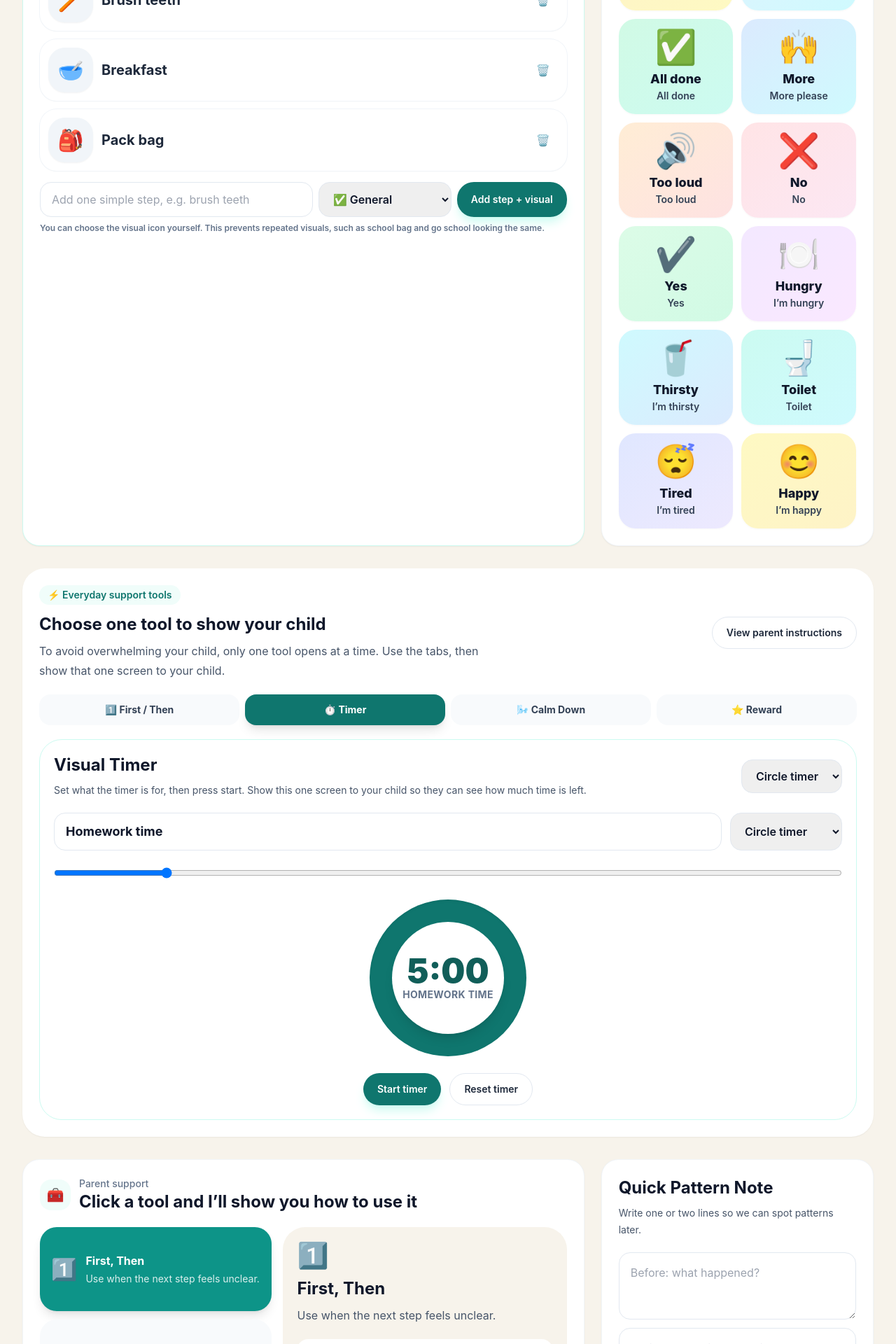
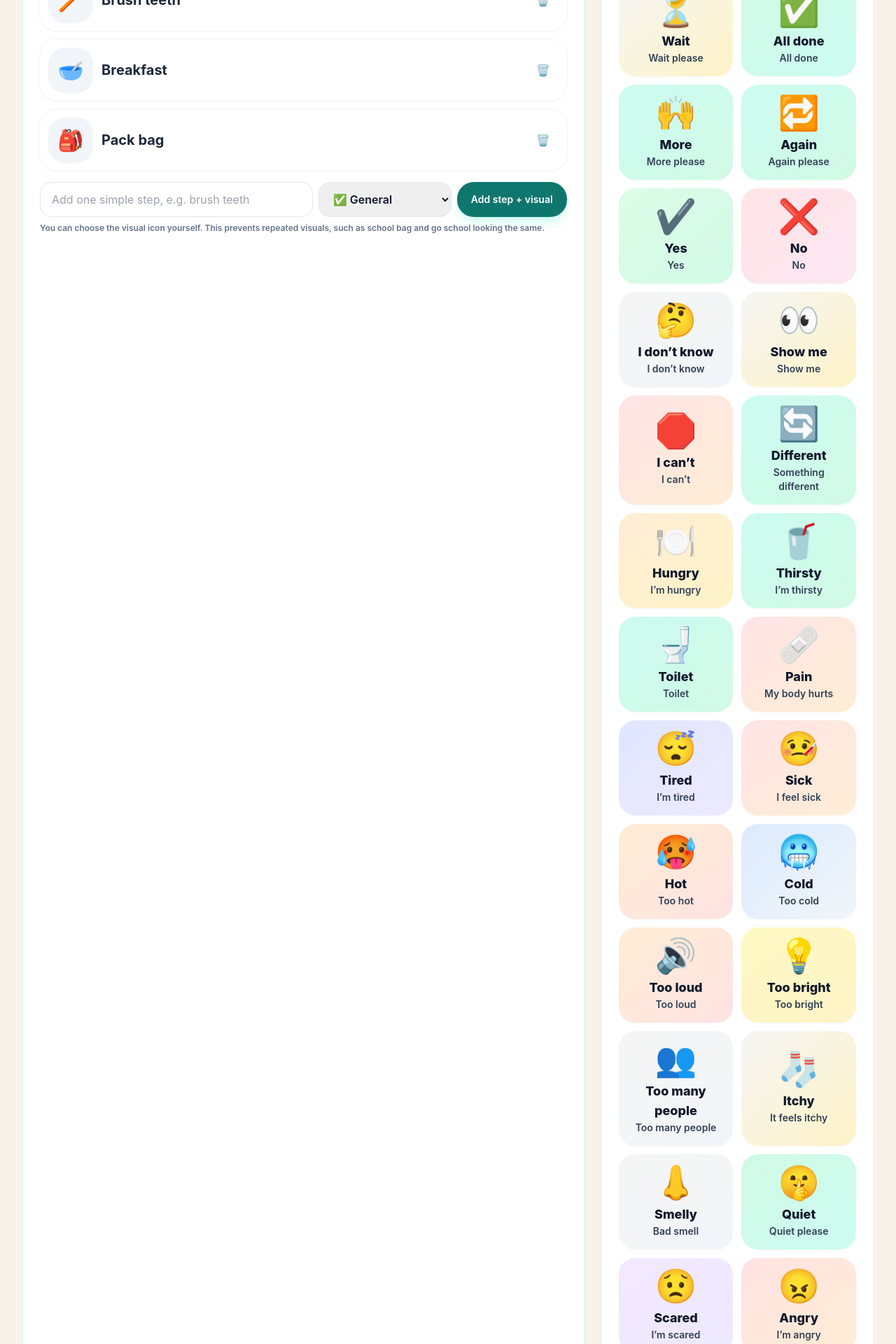
Before and after one commit to autismpathwaysconsulting/apc-calm-companion, a React (Vite) app: page / in a window 1280 px wide. Shown: the part 2800-4720 px from the top of the page at 70% size. Built offline with nearby package versions, Linux system fonts and the light colour scheme.

Commit message:
Add child communication board and default voice on

```diff
--- a/src/App.jsx
+++ b/src/App.jsx
@@ -158,17 +158,52 @@ const calmResets = {
 
 const supportCards = [
   { title: "Help", icon: "🙋", words: "I need help", color: "from-amber-100 to-yellow-100", speak: "I need help please." },
-  { title: "Break", icon: "🧘", words: "Break please", color: "from-sky-100 to-cyan-100", speak: "I need a break." },
+  { title: "Break", icon: "🧘", words: "Break please", color: "from-emerald-100 to-teal-100", speak: "I need a break." },
+  { title: "Wait", icon: "⏳", words: "Wait please", color: "from-stone-100 to-amber-100", speak: "Wait please." },
   { title: "All done", icon: "✅", words: "All done", color: "from-emerald-100 to-teal-100", speak: "I am all done." },
-  { title: "More", icon: "🙌", words: "More please", color: "from-blue-100 to-cyan-100", speak: "More please." },
+  { title: "More", icon: "🙌", words: "More please", color: "from-teal-100 to-emerald-100", speak: "More please." },
+  { title: "Again", icon: "🔁", words: "Again please", color: "from-teal-100 to-emerald-100", speak: "Again please." },
+
+  { title: "Yes", icon: "✔️", words: "Yes", color: "from-green-100 to-emerald-100", speak: "Yes." },
+  { title: "No", icon: "❌", words: "No", color: "from-rose-100 to-pink-100", speak: "No." },
+  { title: "I don’t know", icon: "🤔", words: "I don’t know", color: "from-stone-100 to-slate-100", speak: "I do not know." },
+  { title: "Show me", icon: "👀", words: "Show me", color: "from-stone-100 to-amber-100", speak: "Show me please." },
+  { title: "I can’t", icon: "🛑", words: "I can’t", color: "from-rose-100 to-orange-100", speak: "I cannot do it right now." },
+  { title: "Different", icon: "🔄", words: "Something different", color: "from-teal-100 to-emerald-100", speak: "I want something different." },
+
+  { title: "Hungry", icon: "🍽️", words: "I’m hungry", color: "from-orange-100 to-amber-100", speak: "I am hungry." },
+  { title: "Thirsty", icon: "🥤", words: "I’m thirsty", color: "from-teal-100 to-emerald-100", speak: "I am thirsty." },
+  { title: "Toilet", icon: "🚽", words: "Toilet", color: "from-teal-100 to-emerald-100", speak: "I need the toilet." },
+  { title: "Pain", icon: "🩹", words: "My body hurts", color: "from-rose-100 to-orange-100", speak: "My body hurts." },
+  { title: "Tired", icon: "😴", words: "I’m tired", color: "from-indigo-100 to-violet-100", speak: "I am tired." },
+  { title: "Sick", icon: "🤒", words: "I feel sick", color: "from-rose-100 to-orange-100", speak: "I feel sick." },
+  { title: "Hot", icon: "🥵", words: "Too hot", color: "from-orange-100 to-red-100", speak: "I feel too hot." },
+  { title: "Cold", icon: "🥶", words: "Too cold", color: "from-blue-100 to-slate-100", speak: "I feel too cold." },
+
   { title: "Too loud", icon: "🔊", words: "Too loud", color: "from-orange-100 to-red-100", speak: "It is too loud." },
-  { title: "No", icon: "❌", words: "No", color: "from-rose-100 to-pink-100", speak: "No." },
-  { title: "Yes", icon: "✔️", words: "Yes", color: "from-green-100 to-emerald-100", speak: "Yes." },
-  { title: "Hungry", icon: "🍽️", words: "I’m hungry", color: "from-purple-100 to-fuchsia-100", speak: "I am hungry." },
-  { title: "Thirsty", icon: "🥤", words: "I’m thirsty", color: "from-cyan-100 to-blue-100", speak: "I am thirsty." },
-  { title: "Toilet", icon: "🚽", words: "Toilet", color: "from-teal-100 to-cyan-100", speak: "I need the toilet." },
-  { title: "Tired", icon: "😴", words: "I’m tired", color: "from-indigo-100 to-violet-100", speak: "I am tired." },
+  { title: "Too bright", icon: "💡", words: "Too bright", color: "from-yellow-100 to-amber-100", speak: "It is too bright." },
+  { title: "Too many people", icon: "👥", words: "Too many people", color: "from-stone-100 to-slate-100", speak: "There are too many people." },
+  { title: "Itchy", icon: "🧦", words: "It feels itchy", color: "from-stone-100 to-amber-100", speak: "It feels itchy." },
+  { title: "Smelly", icon: "👃", words: "Bad smell", color: "from-stone-100 to-slate-100", speak: "There is a bad smell." },
+  { title: "Quiet", icon: "🤫", words: "Quiet please", color: "from-emerald-100 to-teal-100", speak: "Quiet please." },
+
+  { title: "Scared", icon: "😟", words: "I’m scared", color: "from-purple-100 to-violet-100", speak: "I am scared." },
+  { title: "Angry", icon: "😠", words: "I’m angry", color: "from-red-100 to-orange-100", speak: "I am angry." },
+  { title: "Sad", icon: "😢", words: "I’m sad", color: "from-blue-100 to-slate-100", speak: "I am sad." },
   { title: "Happy", icon: "😊", words: "I’m happy", color: "from-yellow-100 to-amber-100", speak: "I am happy." },
+  { title: "Worried", icon: "😰", words: "I’m worried", color: "from-purple-100 to-violet-100", speak: "I am worried." },
+
+  { title: "Stop", icon: "✋", words: "Stop please", color: "from-rose-100 to-pink-100", speak: "Stop please." },
+  { title: "Space", icon: "🌿", words: "I need space", color: "from-emerald-100 to-teal-100", speak: "I need space." },
+  { title: "Don’t touch", icon: "🚫", words: "Don’t touch me", color: "from-rose-100 to-pink-100", speak: "Do not touch me please." },
+  { title: "Go away", icon: "↩️", words: "Go away please", color: "from-stone-100 to-slate-100", speak: "Go away please." },
+  { title: "Parent", icon: "👨‍👩‍👧", words: "I need my parent", color: "from-stone-100 to-amber-100", speak: "I need my parent." },
+
+  { title: "Breathe", icon: "🌬️", words: "Breathe with me", color: "from-teal-100 to-emerald-100", speak: "Breathe with me please." },
+  { title: "Hug", icon: "🤗", words: "I want a hug", color: "from-purple-100 to-violet-100", speak: "I want a hug." },
+  { title: "Pressure", icon: "👐", words: "Deep pressure", color: "from-emerald-100 to-teal-100", speak: "I want deep pressure." },
+  { title: "Walk", icon: "🚶", words: "Walk please", color: "from-teal-100 to-emerald-100", speak: "I want to walk." },
+  { title: "Quiet place", icon: "🏡", words: "Quiet place", color: "from-emerald-100 to-teal-100", speak: "I want a quiet place." },
 ];
 
 const evidenceHighlights = [
@@ -269,13 +304,14 @@ const [timerMinutes, setTimerMinutes] = useState(savedAppData?.timerMinutes || 5
   const [childPhotoLabel, setChildPhotoLabel] = useState("No photo added yet");
 const [rewardLog, setRewardLog] = useState(savedAppData?.rewardLog || []);
   const [communicationPhrase, setCommunicationPhrase] = useState("Tap a card to speak");
+  const [communicationBoardOpen, setCommunicationBoardOpen] = useState(false);
 const [xp, setXp] = useState(savedAppData?.xp || 120);  const [streak, setStreak] = useState(savedAppData?.streak || 3);
   const [focusMode, setFocusMode] = useState(false);
   const [bedtimeMode, setBedtimeMode] = useState(false);
 const [favouriteTools, setFavouriteTools] = useState(savedAppData?.favouriteTools || ["Calm Down Toolkit"]);
 const [onboardingComplete, setOnboardingComplete] = useState(savedAppData?.onboardingComplete || false);
 const [childName, setChildName] = useState(savedAppData?.childName || "My Child");
-const [mainChallenge, setMainChallenge] = useState(savedAppData?.mainChallenge || "Aggression / hitting");  const [voiceEnabled, setVoiceEnabled] = useState(false);
+const [mainChallenge, setMainChallenge] = useState(savedAppData?.mainChallenge || "Aggression / hitting");  const [voiceEnabled, setVoiceEnabled] = useState(true);
   const [activeQuickTool, setActiveQuickTool] = useState("timer");
   const [breathingActive, setBreathingActive] = useState(false);
   const [breathingPhase, setBreathingPhase] = useState("ready");
@@ -510,16 +546,31 @@ function resetSavedData() {
   }
 
   function useCommunicationCard(card) {
-    setCommunicationPhrase(card.speak);
+    const phrase = card.speak || card.words || card.title || "I need help.";
+
+    setCommunicationPhrase(phrase);
     setXp((value) => value + 2);
 
-    if (voiceEnabled && typeof window !== "undefined" && "speechSynthesis" in window) {
-      const utterance = new SpeechSynthesisUtterance(card.speak);
-      utterance.rate = 0.9;
+    if (!voiceEnabled) return;
+
+    if (typeof window === "undefined" || !("speechSynthesis" in window)) {
+      return;
+    }
+
+    try {
       window.speechSynthesis.cancel();
+
+      const utterance = new SpeechSynthesisUtterance(phrase);
+      utterance.rate = 0.85;
+      utterance.pitch = 1;
+      utterance.volume = 1;
+
       window.speechSynthesis.speak(utterance);
+    } catch {
+      // Some browsers block speech output. Keep the selected phrase visible and fail silently.
     }
   }
+
 
   function toggleFavourite(toolTitle) {
     setFavouriteTools((current) =>
@@ -849,7 +900,7 @@ function resetSavedData() {
           <Card className="border border-slate-100">
             <div className="p-6">
               <div className="mb-5 flex items-center gap-3"><IconBadge label="💬" /><div><p className="text-sm font-medium text-slate-500">Child communication</p><h2 className="text-2xl font-bold">Quick communication board</h2></div></div>
-              <div className="mb-4 rounded-[2rem] bg-[#173936] p-5 text-center text-white shadow-lg"><p className="text-xs font-bold uppercase tracking-[0.2em] text-white/70">Child selected</p><p className="mt-2 text-2xl font-bold leading-relaxed">{communicationPhrase}</p><div className="mt-4 flex flex-wrap items-center justify-center gap-2"><Button variant="outline" className="border-white/20 bg-white/10 text-white hover:bg-white/20" onClick={() => setVoiceEnabled((value) => !value)}>{voiceEnabled ? "🔊 Voice ON" : "🔈 Voice OFF"}</Button><Button variant="outline" className="border-white/20 bg-white/10 text-white hover:bg-white/20">📱 Fullscreen board</Button></div></div>
+              <div className="mb-4 rounded-[2rem] bg-[#173936] p-5 text-center text-white shadow-lg"><p className="text-xs font-bold uppercase tracking-[0.2em] text-white/70">Child selected</p><p className="mt-2 text-2xl font-bold leading-relaxed">{communicationPhrase}</p><div className="mt-4 flex flex-wrap items-center justify-center gap-2"><Button variant="outline" className="border-white/20 bg-white/10 text-white hover:bg-white/20" onClick={() => setVoiceEnabled((value) => !value)}>{voiceEnabled ? "🔊 Voice ON" : "🔈 Voice OFF"}</Button><Button variant="outline" className="border-white/20 bg-white/10 text-white hover:bg-white/20" onClick={() => setCommunicationBoardOpen(true)}>Open child board</Button></div></div>
               <div className="grid grid-cols-2 gap-3">
                 {supportCards.map((card) => (
                   <button key={card.title} type="button" onClick={() => useCommunicationCard(card)} className={`flex min-h-32 flex-col items-center justify-center rounded-3xl bg-gradient-to-br ${card.color} p-4 text-center shadow-sm ring-1 ring-white/60 transition-all hover:-translate-y-1 hover:shadow-lg`}>
@@ -860,6 +911,47 @@ function resetSavedData() {
             </div>
           </Card>
         </section>
+
+        {communicationBoardOpen && (
+          <div className="fixed inset-0 z-50 overflow-y-auto bg-[#F7F3EB] p-4 text-slate-900">
+            <div className="mx-auto flex min-h-[calc(100vh-2rem)] max-w-6xl flex-col gap-4">
+              <div className="sticky top-0 z-10 rounded-[2rem] border border-teal-100 bg-white/95 p-4 shadow-sm backdrop-blur">
+                <div className="flex flex-col gap-3 md:flex-row md:items-center md:justify-between">
+                  <div>
+                    <p className="text-xs font-bold uppercase tracking-[0.22em] text-teal-700">Child communication</p>
+                    <h2 className="text-3xl font-black md:text-5xl">Quick communication board</h2>
+                  </div>
+                  <div className="flex flex-wrap gap-2">
+                    <Button variant="outline" onClick={() => setVoiceEnabled((value) => !value)}>
+                      {voiceEnabled ? "Voice on" : "Voice off"}
+                    </Button>
+                    <Button onClick={() => setCommunicationBoardOpen(false)}>Close board</Button>
+                  </div>
+                </div>
+              </div>
+
+              <div className="rounded-[2rem] bg-[#173936] p-5 text-center text-white shadow-lg">
+                <p className="text-xs font-bold uppercase tracking-[0.22em] text-white/70">Selected phrase</p>
+                <p className="mt-2 text-4xl font-black leading-tight md:text-6xl">{communicationPhrase}</p>
+              </div>
+
+              <div className="grid flex-1 grid-cols-2 gap-3 pb-6 sm:grid-cols-3 lg:grid-cols-4">
+                {supportCards.map((card) => (
+                  <button
+                    key={`fullscreen-${card.title}`}
+                    type="button"
+                    onClick={() => useCommunicationCard(card)}
+                    className={`min-h-32 rounded-[2rem] bg-gradient-to-br ${card.color} p-4 text-center shadow-sm ring-1 ring-white/70 transition hover:-translate-y-1 hover:shadow-lg md:min-h-40`}
+                  >
+                    <div className="text-4xl md:text-5xl">{card.icon}</div>
+                    <h3 className="mt-2 text-xl font-black md:text-2xl">{card.title}</h3>
+                    <p className="mt-1 text-sm font-bold text-slate-700 md:text-base">{card.words}</p>
+                  </button>
+                ))}
+              </div>
+            </div>
+          </div>
+        )}
 
         <section id="quick-tools" className="mb-8 rounded-[2rem] bg-white p-6 shadow-sm">
           <div className="mb-5 flex flex-col gap-4 md:flex-row md:items-center md:justify-between">
```
